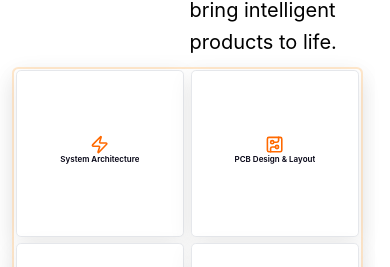
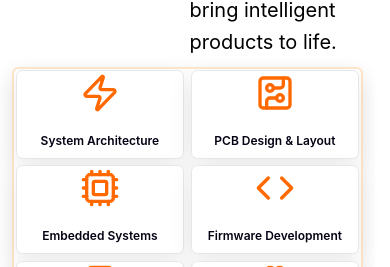
Before and after one commit to Sazid-anan/demo, a React (Vite) app: page / in a window 390 px wide. Shown: the part 577-844 px from the top of the page. Built offline with nearby package versions, Linux system fonts and the light colour scheme; no server answers; the database is empty.

Commit message:
Fix capability card layout and text truncation issues

```diff
--- a/src/components/CapabilitiesSection.jsx
+++ b/src/components/CapabilitiesSection.jsx
@@ -140,9 +140,9 @@ export default function CapabilitiesSection({ homePage }) {
                   whileHover={{ y: -4, scale: 1.05 }}
                   style={{ willChange: "transform, opacity" }}
                 >
-                  <Card className="relative aspect-square w-full h-full flex flex-col items-center justify-center gap-1.5 sm:gap-2 md:gap-2.5 p-2 sm:p-3 md:p-3.5 hover:shadow-lg transition-all duration-300 bg-white border border-gray-200 hover:border-orange-500/50 hover:shadow-orange-100/50 overflow-hidden">
+                  <Card className="relative w-full h-full flex flex-col items-center justify-center gap-1.5 sm:gap-2 md:gap-2.5 p-2 sm:p-3 md:p-3.5 hover:shadow-lg transition-all duration-300 bg-white border border-gray-200 hover:border-orange-500/50 hover:shadow-orange-100/50 overflow-hidden">
                     <capability.icon className="h-10 w-10 sm:h-12 sm:w-12 md:h-14 md:w-14 lg:h-12 lg:w-12 text-orange-500 flex-shrink-0" />
-                    <h3 className="text-center text-xs sm:text-sm md:text-base lg:text-sm font-semibold text-foreground leading-tight line-clamp-2">
+                    <h3 className="text-center text-xs sm:text-sm md:text-base lg:text-sm font-semibold text-foreground leading-tight">
                       {capability.title}
                     </h3>
                   </Card>
```
